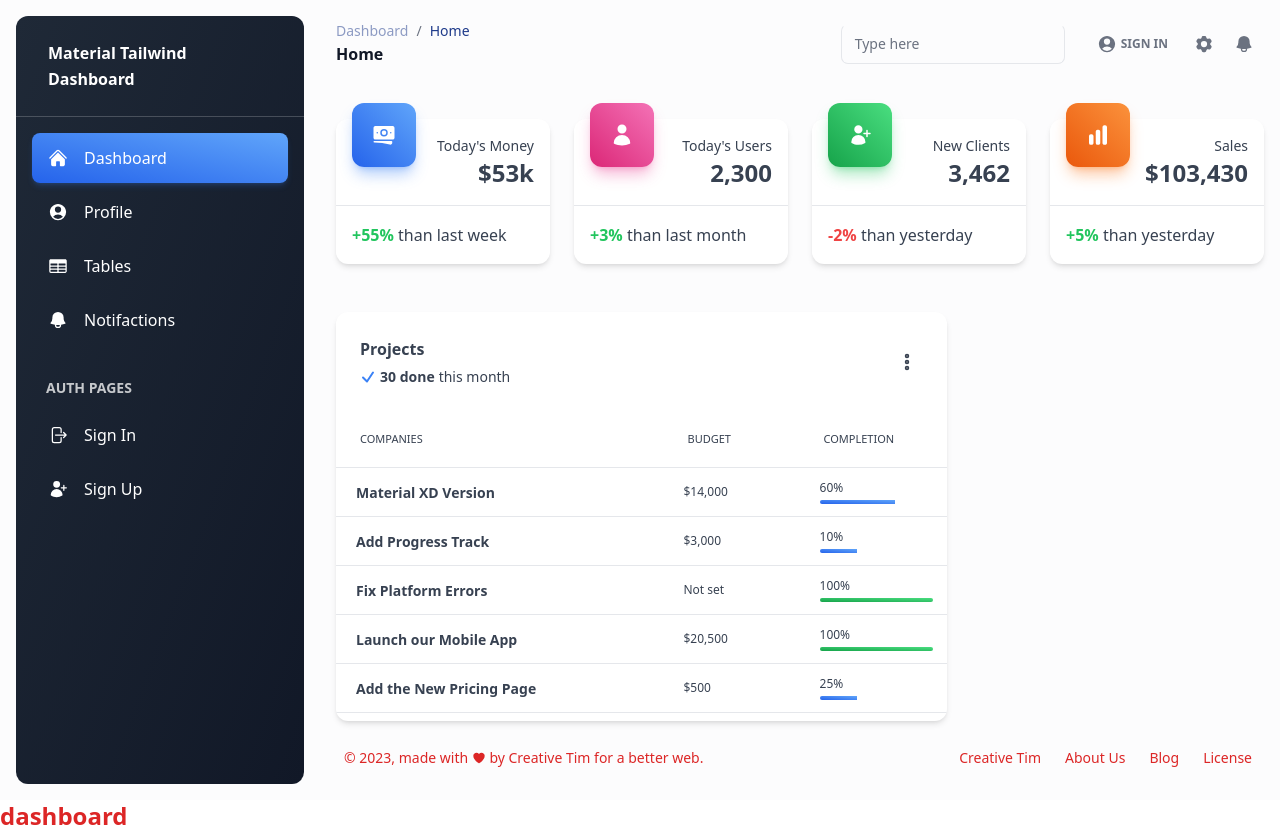
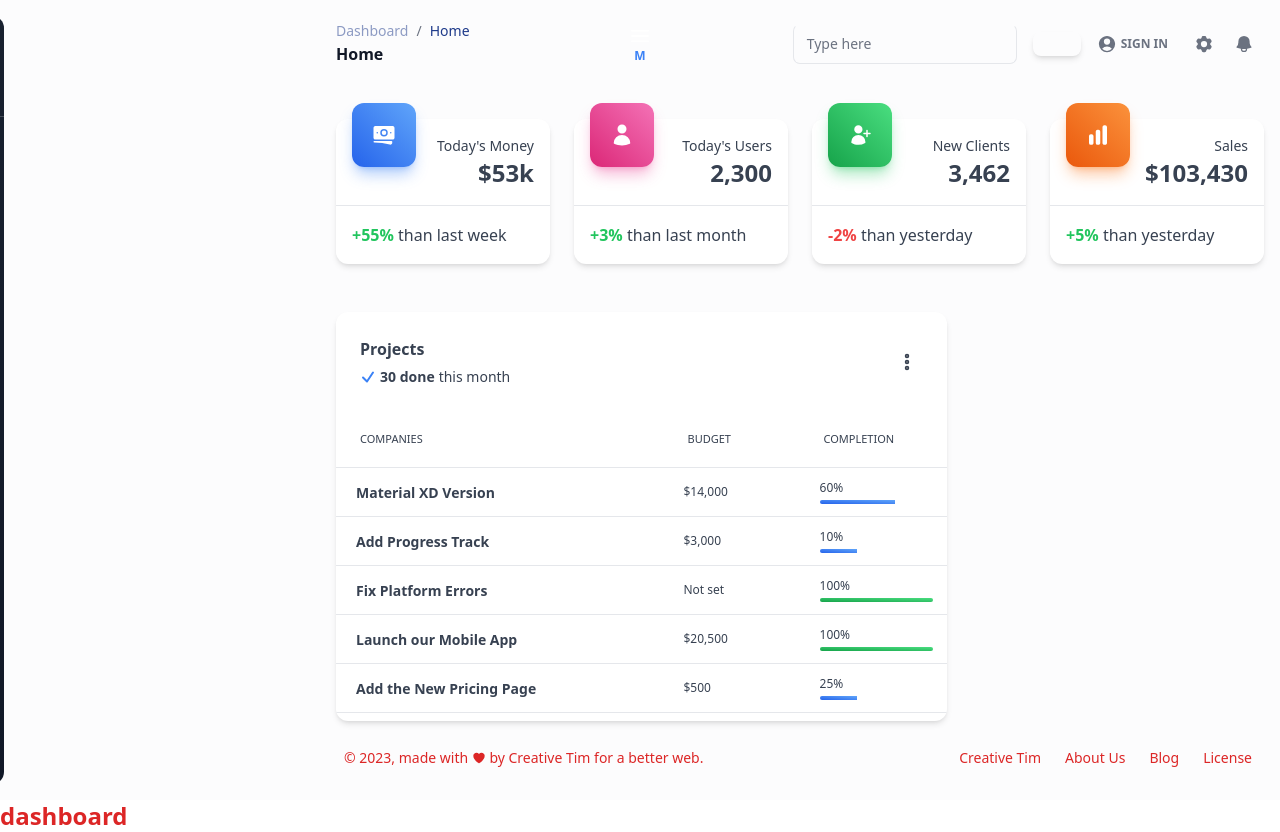
Before and after one commit to melckzedeck063/PPIS, a React (Create React App) app: page /dashboard in a window 1280 px wide. Built offline with nearby package versions, Linux system fonts and the light colour scheme.

Commit message:
modified version with collapsible side bar

```diff
--- a/src/components/SideBar.js
+++ b/src/components/SideBar.js
@@ -1,16 +1,5 @@
-import React from "react";
-import {
-  Card,
-  Typography,
-  List,
-  ListItem,
-  ListItemPrefix,
-  ListItemSuffix,
-  Chip,
-  Accordion,
-  AccordionHeader,
-  AccordionBody,
-} from "@material-tailwind/react";
+import React,{useState} from "react";
+
 import {
   PresentationChartBarIcon,
   ShoppingBagIcon,
@@ -19,21 +8,42 @@ import {
   InboxIcon,
   PowerIcon,
 } from "@heroicons/react/24/solid";
+  import {
+  Collapse,
+  Button,
+  Drawer,
+  Typography,
+  IconButton,
+} from "@material-tailwind/react";
+
 import { ChevronRightIcon, ChevronDownIcon } from "@heroicons/react/24/outline";
 
 export function SideBar() {
-  const [open, setOpen] = React.useState(0);
+  const [open, setOpen] = useState(0);
+
+    const [isTablesDropdownOpen, setTablesDropdownOpen] = useState(false);
+
+  const toggleTablesDropdown = () => {
+    setTablesDropdownOpen(!isTablesDropdownOpen);
+  };
 
   const handleOpen = (value) => {
     setOpen(open === value ? 0 : value);
   };
 
+  const [openMenu, setOpenMenu] = useState(false);
+
+  const openDrawer = () => setOpen(true);
+  const closeDrawer = () => setOpen(false);
+
   return (
+    <React.Fragment>
 <div class="min-h-screen bg-gray-50/50">
+  <Drawer open={open} onClose={closeDrawer} className="p-4">
   <aside class="bg-gradient-to-br from-gray-800 to-gray-900 -translate-x-80 fixed inset-0 z-50 my-4 ml-4 h-[calc(100vh-32px)] w-72 rounded-xl transition-transform duration-300 xl:translate-x-0">
     <div class="relative border-b border-white/20">
       <a class="flex items-center gap-4 py-6 px-8" href="#/">
-        <h6 class="block antialiased tracking-normal font-sans text-base font-semibold leading-relaxed text-white">Material Tailwind Dashboard</h6>
+        <h6 onClick={closeDrawer} class="block antialiased tracking-normal font-sans text-base font-semibold leading-relaxed text-white">Material Tailwind Dashboard</h6>
       </a>
       <button class="middle none font-sans font-medium text-center uppercase transition-all disabled:opacity-50 disabled:shadow-none disabled:pointer-events-none w-8 max-w-[32px] h-8 max-h-[32px] rounded-lg text-xs text-white hover:bg-white/10 active:bg-white/30 absolute right-0 top-0 grid rounded-br-none rounded-tl-none xl:hidden" type="button">
         <span class="absolute top-1/2 left-1/2 transform -translate-y-1/2 -translate-x-1/2">
@@ -67,15 +77,31 @@ export function SideBar() {
           </a>
         </li>
         <li>
-          <a class="" href="#">
-            <button class="middle none font-sans font-bold center transition-all disabled:opacity-50 disabled:shadow-none disabled:pointer-events-none text-xs py-3 rounded-lg text-white hover:bg-white/10 active:bg-white/30 w-full flex items-center gap-4 px-4 capitalize" type="button">
-              <svg xmlns="http://www.w3.org/2000/svg" viewBox="0 0 24 24" fill="currentColor" aria-hidden="true" class="w-5 h-5 text-inherit">
+        <div className="relative">
+          <button
+            onClick={toggleTablesDropdown}
+            className="middle none font-sans font-bold center transition-all disabled:opacity-50 disabled:shadow-none disabled:pointer-events-none text-xs py-3 rounded-lg text-white hover:bg-white/10 active:bg-white/30 w-full flex items-center gap-4 px-4 capitalize"
+            type="button"
+          >
+            <svg xmlns="http://www.w3.org/2000/svg" viewBox="0 0 24 24" fill="currentColor" aria-hidden="true" class="w-5 h-5 text-inherit">
                 <path fill-rule="evenodd" d="M1.5 5.625c0-1.036.84-1.875 1.875-1.875h17.25c1.035 0 1.875.84 1.875 1.875v12.75c0 1.035-.84 1.875-1.875 1.875H3.375A1.875 1.875 0 011.5 18.375V5.625zM21 9.375A.375.375 0 0020.625 9h-7.5a.375.375 0 00-.375.375v1.5c0 .207.168.375.375.375h7.5a.375.375 0 00.375-.375v-1.5zm0 3.75a.375.375 0 00-.375-.375h-7.5a.375.375 0 00-.375.375v1.5c0 .207.168.375.375.375h7.5a.375.375 0 00.375-.375v-1.5zm0 3.75a.375.375 0 00-.375-.375h-7.5a.375.375 0 00-.375.375v1.5c0 .207.168.375.375.375h7.5a.375.375 0 00.375-.375v-1.5zM10.875 18.75a.375.375 0 00.375-.375v-1.5a.375.375 0 00-.375-.375h-7.5a.375.375 0 00-.375.375v1.5c0 .207.168.375.375.375h7.5zM3.375 15h7.5a.375.375 0 00.375-.375v-1.5a.375.375 0 00-.375-.375h-7.5a.375.375 0 00-.375.375v1.5c0 .207.168.375.375.375zm0-3.75h7.5a.375.375 0 00.375-.375v-1.5A.375.375 0 0010.875 9h-7.5A.375.375 0 003 9.375v1.5c0 .207.168.375.375.375z" clip-rule="evenodd"></path>
               </svg>
               <p class="block antialiased font-sans text-base leading-relaxed text-inherit font-medium capitalize">tables</p>
-            </button>
-          </a>
-        </li>
+          </button>
+          {isTablesDropdownOpen && (
+            <div className="absolute top-full left-0 mt-2 bg-white border border-gray-300 rounded-lg shadow-lg">
+              {/* Dropdown content goes here */}
+              <a href="#" className="block px-4 py-2 text-sm text-gray-700 hover:bg-gray-100">
+                Create User
+              </a>
+              <a href="#" className="block px-4 py-2 text-sm text-gray-700 hover:bg-gray-100">
+                Option 2
+              </a>
+            </div>
+          )}
+        </div>
+      </li>
+
         <li>
           <a class="" href="#">
             <button class="middle none font-sans font-bold center transition-all disabled:opacity-50 disabled:shadow-none disabled:pointer-events-none text-xs py-3 rounded-lg text-white hover:bg-white/10 active:bg-white/30 w-full flex items-center gap-4 px-4 capitalize" type="button">
@@ -114,6 +140,8 @@ export function SideBar() {
       </ul>
     </div>
   </aside>
+  </Drawer>
+
   <div class="p-4 xl:ml-80">
     <nav class="block w-full max-w-full bg-transparent text-white shadow-none rounded-xl transition-all px-0 py-1">
       <div class="flex flex-col-reverse justify-between gap-6 md:flex-row md:items-center">
@@ -140,13 +168,15 @@ export function SideBar() {
               <label class="flex w-full h-full select-none pointer-events-none absolute left-0 font-normal peer-placeholder-shown:text-gray-500 leading-tight peer-focus:leading-tight peer-disabled:text-transparent peer-disabled:peer-placeholder-shown:text-blue-gray-500 transition-all -top-1.5 peer-placeholder-shown:text-sm text-[11px] peer-focus:text-[11px] before:content[' '] before:block before:box-border before:w-2.5 before:h-1.5 before:mt-[6.5px] before:mr-1 peer-placeholder-shown:before:border-transparent before:rounded-tl-md before:border-t peer-focus:before:border-t-2 before:border-l peer-focus:before:border-l-2 before:pointer-events-none before:transition-all peer-disabled:before:border-transparent after:content[' '] after:block after:flex-grow after:box-border after:w-2.5 after:h-1.5 after:mt-[6.5px] after:ml-1 peer-placeholder-shown:after:border-transparent after:rounded-tr-md after:border-t peer-focus:after:border-t-2 after:border-r peer-focus:after:border-r-2 after:pointer-events-none after:transition-all peer-disabled:after:border-transparent peer-placeholder-shown:leading-[3.75] text-blue-gray-400 peer-focus:text-blue-500 before:border-blue-gray-200 peer-focus:before:border-blue-500 after:border-blue-gray-200 peer-focus:after:border-blue-500">Type here</label>
             </div>
           </div>
-          <button class="relative middle none font-sans font-medium text-center uppercase transition-all disabled:opacity-50 disabled:shadow-none disabled:pointer-events-none w-10 max-w-[40px] h-10 max-h-[40px] rounded-lg text-xs text-gray-500 hover:bg-blue-gray-500/10 active:bg-blue-gray-500/30 grid xl:hidden" type="button">
-            <span class="absolute top-1/2 left-1/2 transform -translate-y-1/2 -translate-x-1/2">
+          <Button   onClick={openDrawer}
+          class="relative middle none font-sans font-medium text-center uppercase transition-all disabled:opacity-50 disabled:shadow-none disabled:pointer-events-none w-10 max-w-[40px] h-10 max-h-[40px] rounded-lg text-xs text-gray-500 hover:bg-blue-gray-500/10 active:bg-blue-gray-500/30 grid xl:hidden" type="button">
+            <span class="absolute topp-1/2 left-1/2 transform -translate-y-1/2 -translate-x-1/2">
               <svg xmlns="http://www.w3.org/2000/svg" viewBox="0 0 24 24" fill="currentColor" aria-hidden="true" stroke-width="3" class="h-6 w-6 text-blue-gray-500">
                 <path fill-rule="evenodd" d="M3 6.75A.75.75 0 013.75 6h16.5a.75.75 0 010 1.5H3.75A.75.75 0 013 6.75zM3 12a.75.75 0 01.75-.75h16.5a.75.75 0 010 1.5H3.75A.75.75 0 013 12zm0 5.25a.75.75 0 01.75-.75h16.5a.75.75 0 010 1.5H3.75a.75.75 0 01-.75-.75z" clip-rule="evenodd"></path>
               </svg>
+              <p className="text-blue-500">M</p>
             </span>
-          </button>
+          </Button>
           <a href="#">
             <button class="middle none font-sans font-bold center uppercase transition-all disabled:opacity-50 disabled:shadow-none disabled:pointer-events-none text-xs py-3 rounded-lg text-gray-500 hover:bg-blue-gray-500/10 active:bg-blue-gray-500/30 hidden items-center gap-1 px-4 xl:flex" type="button">
               <svg xmlns="http://www.w3.org/2000/svg" viewBox="0 0 24 24" fill="currentColor" aria-hidden="true" class="h-5 w-5 text-blue-gray-500">
@@ -406,5 +436,6 @@ export function SideBar() {
     </div>
   </div>
 </div>
+</React.Fragment>
   );
 }
```
